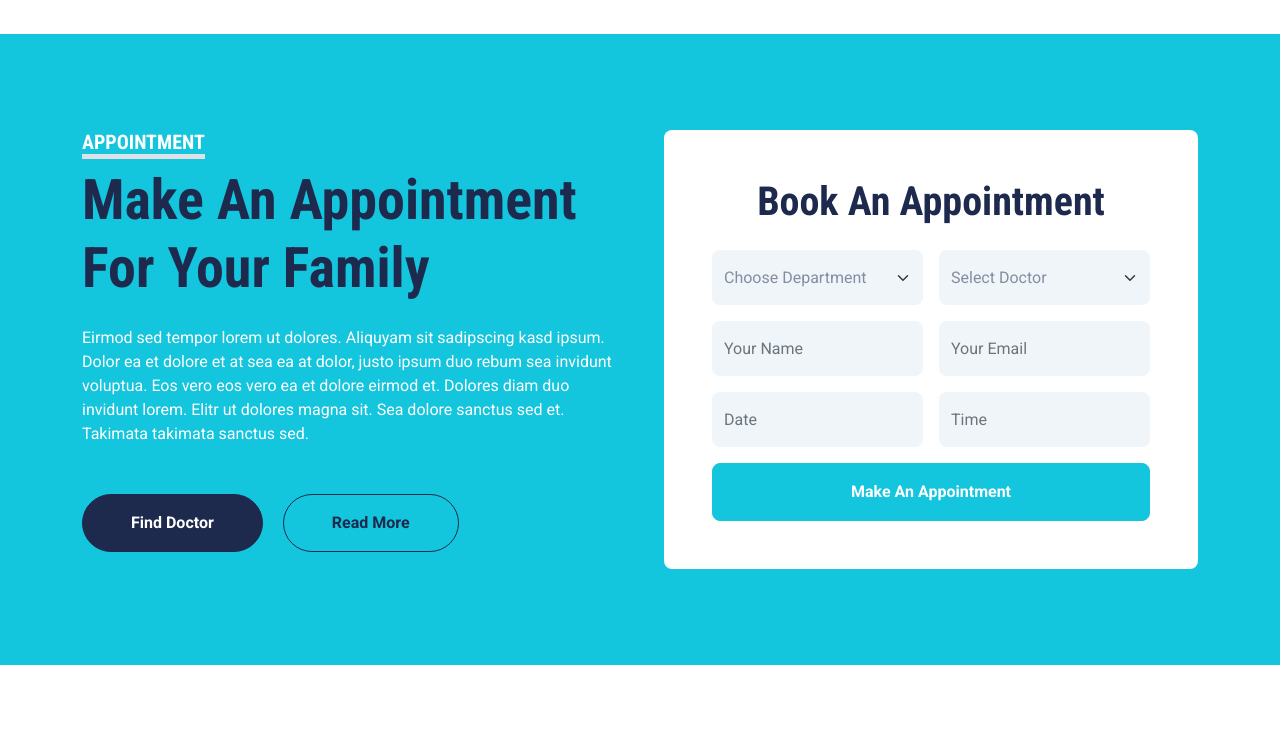
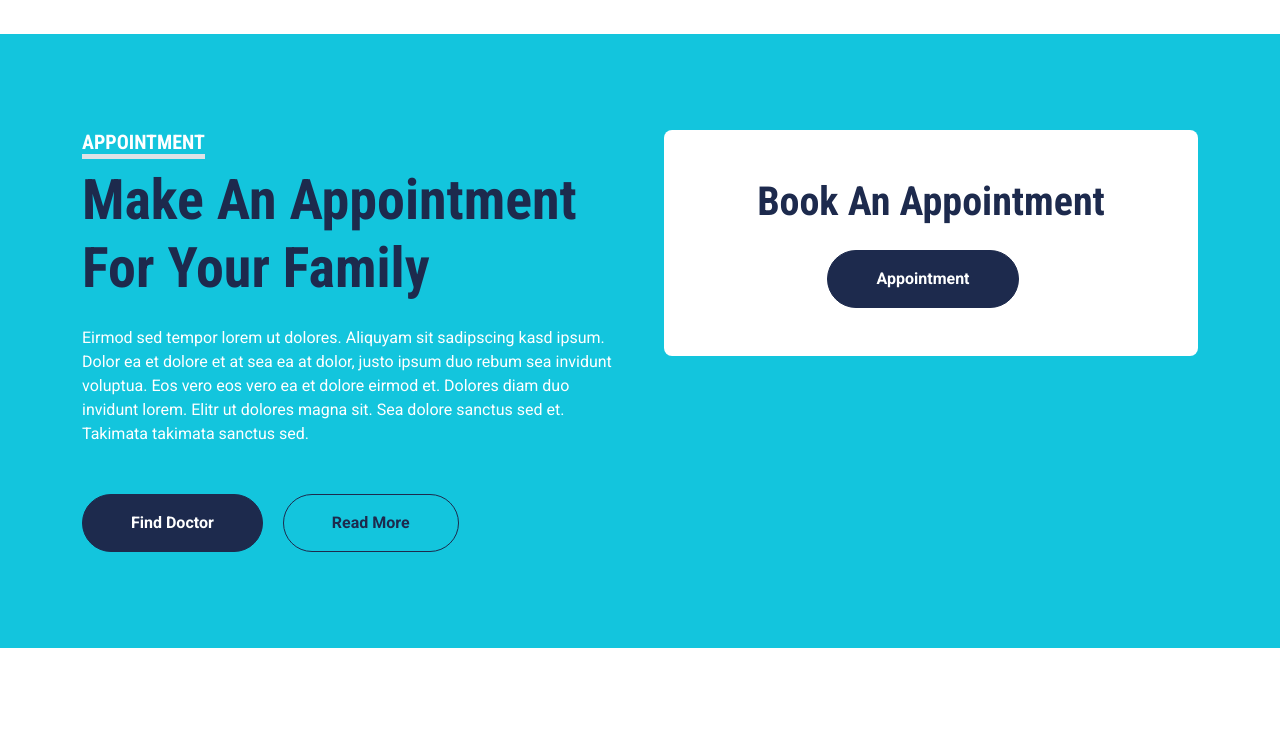
Before and after one commit to taranjeet2001/Healthcare-Solutions, a Django app: page /pricing/ in a window 1280 px wide. Shown: the part 1666-2411 px from the top of the page. Run offline with Django 4.2, Linux system fonts and the light colour scheme; some libraries are stand-ins or nearby versions.

Commit message:
frontent settings

```diff
--- a/templates/hospital/base.html
+++ b/templates/hospital/base.html
@@ -17,7 +17,7 @@
 <body>
 
   <nav>
-    <h3  class="text-primary fw-bold fs-2"> <i class="fa-solid fa-stethoscope"></i>&nbsp;</i>MEDI<span class="text-success">CARE</span></h3>
+    <h3  class="text-primary fw-bold fs-2"> <i class="fa-solid fa-stethoscope"></i>&nbsp;</i>MEDI<span class="text-success">NOVA</span></h3>
     <ul>
       <li><a href="{% url 'home'%}">Home</a></li>
       <li><a href="#services">Services</a></li>
--- a/templates/hospital/login.html
+++ b/templates/hospital/login.html
@@ -7,7 +7,8 @@
     <div class="card" style="width: 18rem;">
         <img src="{% static 'hospital/images/admin.png' %}" class="card-img-top" alt="">
         <h2>Admin</h2>
-        <div><a href="{% url 'adminsignup' %}" class="btn btn-primary me-4">Register</a>
+        <div>
+        {% comment %} <a href="{% url 'adminsignup' %}" class="btn btn-primary me-4">Register</a> {% endcomment %}
         <a href="{% url 'adminlogin' %}" class="btn btn-primary ">Login</a></div>
     </div>
    </a>
--- a/templates/hospital/pricing.html
+++ b/templates/hospital/pricing.html
@@ -102,48 +102,13 @@
                 <a class="btn btn-outline-dark rounded-pill py-3 px-5" href="">Read More</a>
             </div>
             <div class="col-lg-6">
-                <div class="bg-white text-center rounded p-5">
+                <div class="bg-white text-center rounded p-5" >
                     <h1 class="mb-4">Book An Appointment</h1>
                     <form>
                         <div class="row g-3">
-                            <div class="col-12 col-sm-6">
-                                <select class="form-select bg-light border-0" style="height: 55px;">
-                                    <option selected>Choose Department</option>
-                                    <option value="1">Department 1</option>
-                                    <option value="2">Department 2</option>
-                                    <option value="3">Department 3</option>
-                                </select>
-                            </div>
-                            <div class="col-12 col-sm-6">
-                                <select class="form-select bg-light border-0" style="height: 55px;">
-                                    <option selected>Select Doctor</option>
-                                    <option value="1">Doctor 1</option>
-                                    <option value="2">Doctor 2</option>
-                                    <option value="3">Doctor 3</option>
-                                </select>
-                            </div>
-                            <div class="col-12 col-sm-6">
-                                <input type="text" class="form-control bg-light border-0" placeholder="Your Name" style="height: 55px;">
-                            </div>
-                            <div class="col-12 col-sm-6">
-                                <input type="email" class="form-control bg-light border-0" placeholder="Your Email" style="height: 55px;">
-                            </div>
-                            <div class="col-12 col-sm-6">
-                                <div class="date" id="date" data-target-input="nearest">
-                                    <input type="text"
-                                        class="form-control bg-light border-0 datetimepicker-input"
-                                        placeholder="Date" data-target="#date" data-toggle="datetimepicker" style="height: 55px;">
-                                </div>
-                            </div>
-                            <div class="col-12 col-sm-6">
-                                <div class="time" id="time" data-target-input="nearest">
-                                    <input type="text"
-                                        class="form-control bg-light border-0 datetimepicker-input"
-                                        placeholder="Time" data-target="#time" data-toggle="datetimepicker" style="height: 55px;">
-                                </div>
-                            </div>
                             <div class="col-12">
-                                <button class="btn btn-primary w-100 py-3" type="submit">Make An Appointment</button>
+                                <a href="{% url 'login'%}" class="btn btn-dark rounded-pill py-3 px-5 me-3" href="">Appointment</a>
+                                {% comment %} <a href="{% url 'login'%}" class="btn btn-outline-light rounded-pill py-md-3 px-md-5 mx-2">Appointment</a> {% endcomment %}
                             </div>
                         </div>
                     </form>
```
